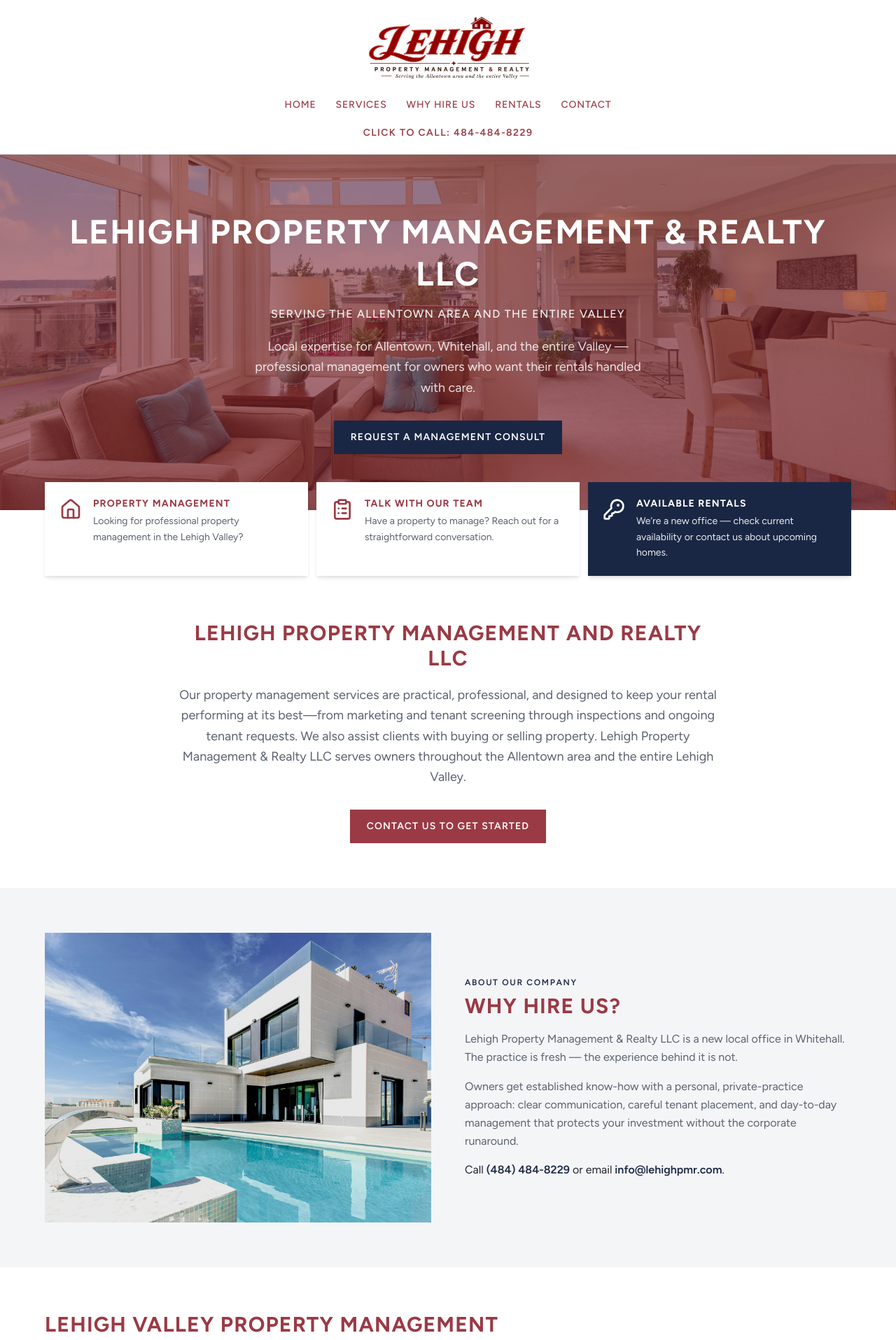
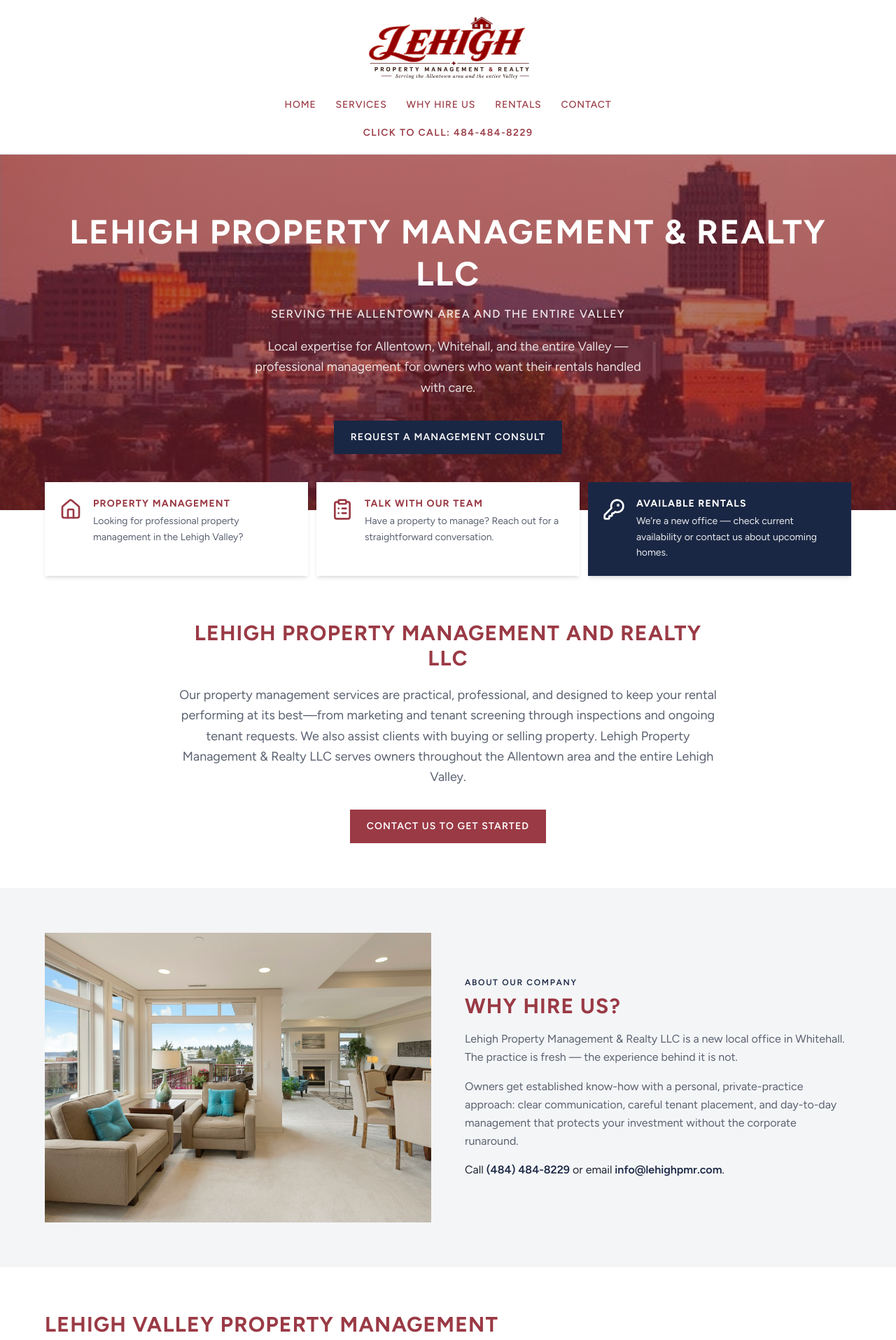
Before and after one commit to Lehighpmr/lehighpmr.com, a Next.js app: page / in a window 1280 px wide. Shown: the top 1915 px of the page at 70% size. Built offline with nearby package versions, Linux system fonts and the light colour scheme.

Commit message:
Swap home hero skyline and About living-room photos
Use the Allentown skyline as the home hero background (overlay
unchanged). Point the About section image at the previous hero
living-room photo. No copy or logo changes.

Co-authored-by: fadirazzouk85 <fadirazzouk85@gmail.com>

```diff
--- a/src/app/(site)/page.tsx
+++ b/src/app/(site)/page.tsx
@@ -20,7 +20,7 @@ export default function HomePage() {
       <section className="relative overflow-hidden">
         <div className="relative min-h-[52vh] sm:min-h-[60vh]">
           <Image
-            src="/images/hero-interior.jpg"
+            src="/images/allentown-skyline.jpg"
             alt="Bright rental living space ready for tenants"
             fill
             priority
@@ -123,7 +123,7 @@ export default function HomePage() {
         <div className="mx-auto grid max-w-6xl gap-8 md:grid-cols-2 md:items-center md:gap-12">
           <div className="relative aspect-[4/3] overflow-hidden bg-[var(--brand-line)]">
             <Image
-              src="/images/hero.jpg"
+              src="/images/hero-interior.jpg"
               alt="Neighborhood street in the Lehigh Valley area"
               fill
               className="object-cover"
```
Also changed, not shown: public/images/allentown-skyline.jpg (added).
